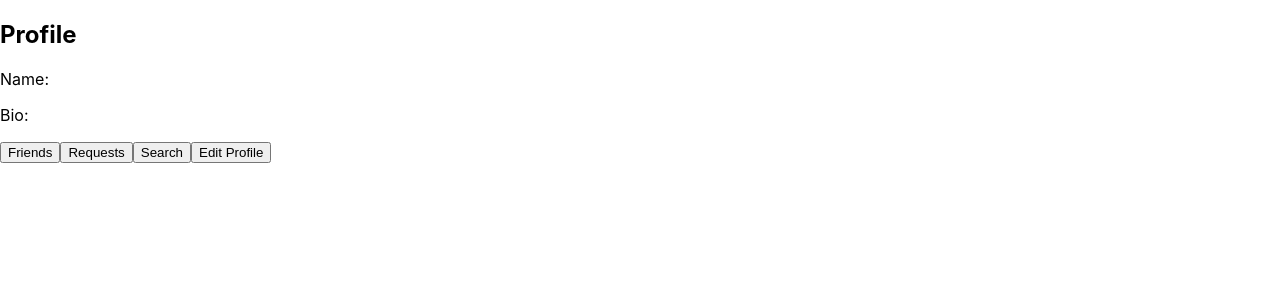
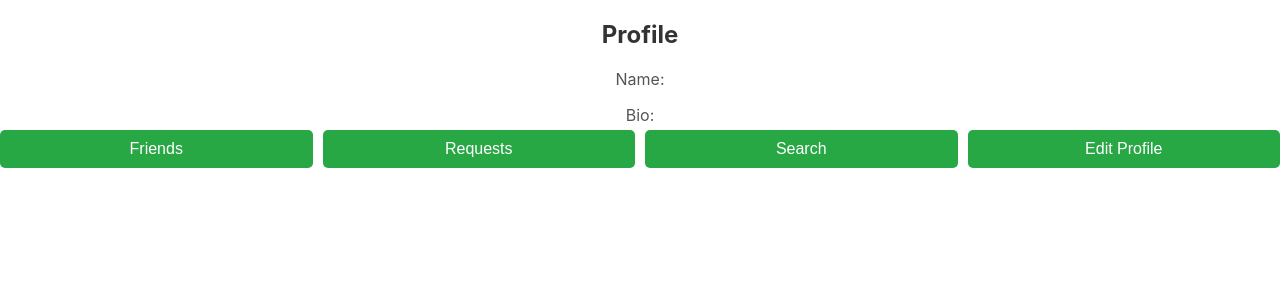
Before and after one commit to inaziooteroasu/Challenge-Mencion-Dual-HP, a React (Create React App) app in the folder social-service/social-service-frontend/: page /profile in a window 1280 px wide. Shown: the top 300 px of the page. Built offline with nearby package versions, Linux system fonts and the light colour scheme; no server answers.

Commit message:
fronted structure with styles

```diff
--- a/social-service/social-service-frontend/src/App.js
+++ b/social-service/social-service-frontend/src/App.js
@@ -6,6 +6,8 @@ import Friends from './Friends';
 import Requests from './Requests';
 import Search from './Search';
 import EditProfile from './EditProfile';
+import './App.css'; // Importa el archivo CSS
+
 
 function App() {
   return (
--- a/social-service/social-service-frontend/src/EditProfile.js
+++ b/social-service/social-service-frontend/src/EditProfile.js
@@ -1,11 +1,43 @@
 import React from 'react';
+import './Signup.css'; // Importa el archivo CSS
+import { useNavigate } from 'react-router-dom';
+
 
 const EditProfile = () => {
+
+  const navigate = useNavigate(); // Define navigate usando useNavigate
+
   return (
-    <div>
-      <h2>Edit Profile</h2>
-      <p>Profile editing functionality will be implemented here.</p>
-    </div>
+
+      <div className="container">
+        <div className="formContainer">
+          <h2 className="heading"> Profile</h2>
+          <form >
+            <div className="formGroup">
+              <label className="label">Username:</label>
+
+            </div>
+            <div className="formGroup">
+              <label className="label">Bio:</label>
+
+            </div>
+            <div className="formGroup">
+              <label className="label">Password:</label>
+
+            </div>
+            <div className="formGroup">
+              <button type="submit" className="buttonProfile">Set changes</button>
+
+            </div>
+             <button className="buttonback" onClick={() => navigate('/profile')}>BACK</button>
+
+          </form>
+        </div>
+
+      </div>
+
+
+
   );
 };
 
--- a/social-service/social-service-frontend/src/Friends.js
+++ b/social-service/social-service-frontend/src/Friends.js
@@ -1,10 +1,22 @@
 import React from 'react';
+import './Signup.css'; // Importa el archivo CSS
+import { useNavigate } from 'react-router-dom';
+
 
 const Friends = () => {
+
+  const navigate = useNavigate(); // Define navigate usando useNavigate
+
   return (
-    <div>
-      <h2>Friends</h2>
-      <p>List of friends will be shown here.</p>
+    <div className="container">
+        <div className="formContainer">
+            <h2 className="heading">Friends</h2>
+            <div className="formGroup">
+                <p className="label">Contenido Friends</p>
+            </div>
+            <button className="buttonback" onClick={() => navigate('/profile')}>BACK</button>
+
+        </div>
     </div>
   );
 };
--- a/social-service/social-service-frontend/src/Profile.js
+++ b/social-service/social-service-frontend/src/Profile.js
@@ -1,6 +1,8 @@
 import React, { useEffect, useState } from 'react';
 import axios from 'axios';
 import { useNavigate } from 'react-router-dom';
+import './Signup.css'; // Importa el archivo CSS
+
 
 
 const Profile = () => {
@@ -9,6 +11,9 @@ const Profile = () => {
 
   useEffect(() => {
     // Aquí deberías obtener la información del usuario desde tu backend
+
+
+
     const fetchUserData = async () => {
       try {
         const response = await axios.get('http://localhost:3001/profile');
@@ -23,14 +28,16 @@ const Profile = () => {
 
   return (
     <div>
-      <h2>Profile</h2>
-      <p>Name: {user.username}</p>
-      <p>Bio: {user.bio}</p>
-      <button onClick={() => navigate('/friends')}>Friends</button>
-      <button onClick={() => navigate('/requests')}>Requests</button>
-      <button onClick={() => navigate('/search')}>Search</button>
-      <button onClick={() => navigate('/edit-profile')}>Edit Profile</button>
+    <h2 className="heading">Profile</h2>
+    <p className="label">Name: {user.username}</p>
+    <p className="label">Bio: {user.bio}</p>
+    <div className="buttonContainer">
+      <button className="buttonProfile" onClick={() => navigate('/friends')}>Friends</button>
+      <button className="buttonProfile" onClick={() => navigate('/requests')}>Requests</button>
+      <button className="buttonProfile" onClick={() => navigate('/search')}>Search</button>
+      <button className="buttonProfile" onClick={() => navigate('/edit-profile')}>Edit Profile</button>
     </div>
+  </div>
   );
 };
 
--- a/social-service/social-service-frontend/src/Requests.js
+++ b/social-service/social-service-frontend/src/Requests.js
@@ -1,10 +1,22 @@
 import React from 'react';
+import './Signup.css'; // Importa el archivo CSS
+import { useNavigate } from 'react-router-dom';
+
 
 const Requests = () => {
+
+  const navigate = useNavigate(); // Define navigate usando useNavigate
+
   return (
-    <div>
-      <h2>Requests</h2>
-      <p>List of friend requests will be shown here.</p>
+    <div className="container">
+        <div className="formContainer">
+            <h2 className="heading">Request</h2>
+            <div className="formGroup">
+                <p className="label">Contenido Request</p>
+            </div>
+            <button className="buttonback" onClick={() => navigate('/profile')}>BACK</button>
+
+        </div>
     </div>
   );
 };
--- a/social-service/social-service-frontend/src/Search.js
+++ b/social-service/social-service-frontend/src/Search.js
@@ -1,10 +1,22 @@
 import React from 'react';
+import './Signup.css'; // Importa el archivo CSS
+import { useNavigate } from 'react-router-dom';
+
 
 const Search = () => {
+
+  const navigate = useNavigate(); // Define navigate usando useNavigate
+
   return (
-    <div>
-      <h2>Search</h2>
-      <p>Search functionality will be implemented here.</p>
+    <div className="container">
+        <div className="formContainer">
+            <h2 className="heading">Search</h2>
+            <div className="formGroup">
+                <p className="label">Contenido Search</p>
+            </div>
+            <button className="buttonback" onClick={() => navigate('/profile')}>BACK</button>
+
+        </div>
     </div>
   );
 };
--- a/social-service/social-service-frontend/src/Signup.css
+++ b/social-service/social-service-frontend/src/Signup.css
@@ -54,7 +54,43 @@
   cursor: pointer;
   font-size: 16px;
 }
+.buttonProfile {
+  width: 100%;
+  padding: 10px;
+  background-color: #28a745;
+  color: white;
+  border: none;
+  border-radius: 5px;
+  cursor: pointer;
+  font-size: 16px;
+  margin-right: 10px;
+
+}
 
 .button:hover {
   background-color: #218838;
 }
+.buttonProfile:hover {
+  background-color: #218838;
+}
+.buttonContainer {
+  display: flex;
+  justify-content: space-between;
+}
+
+.buttonContainer .buttonProfile:last-child {
+  margin-right: 0;
+}
+.buttonback {
+  width: 20%;
+  padding: 10px;
+  background-color: #3728a7;
+  color: white;
+  border: none;
+  border-radius: 5px;
+  cursor: pointer;
+  font-size: 16px;
+}
+.buttonback:hover {
+  background-color: #215188;
+}
```
